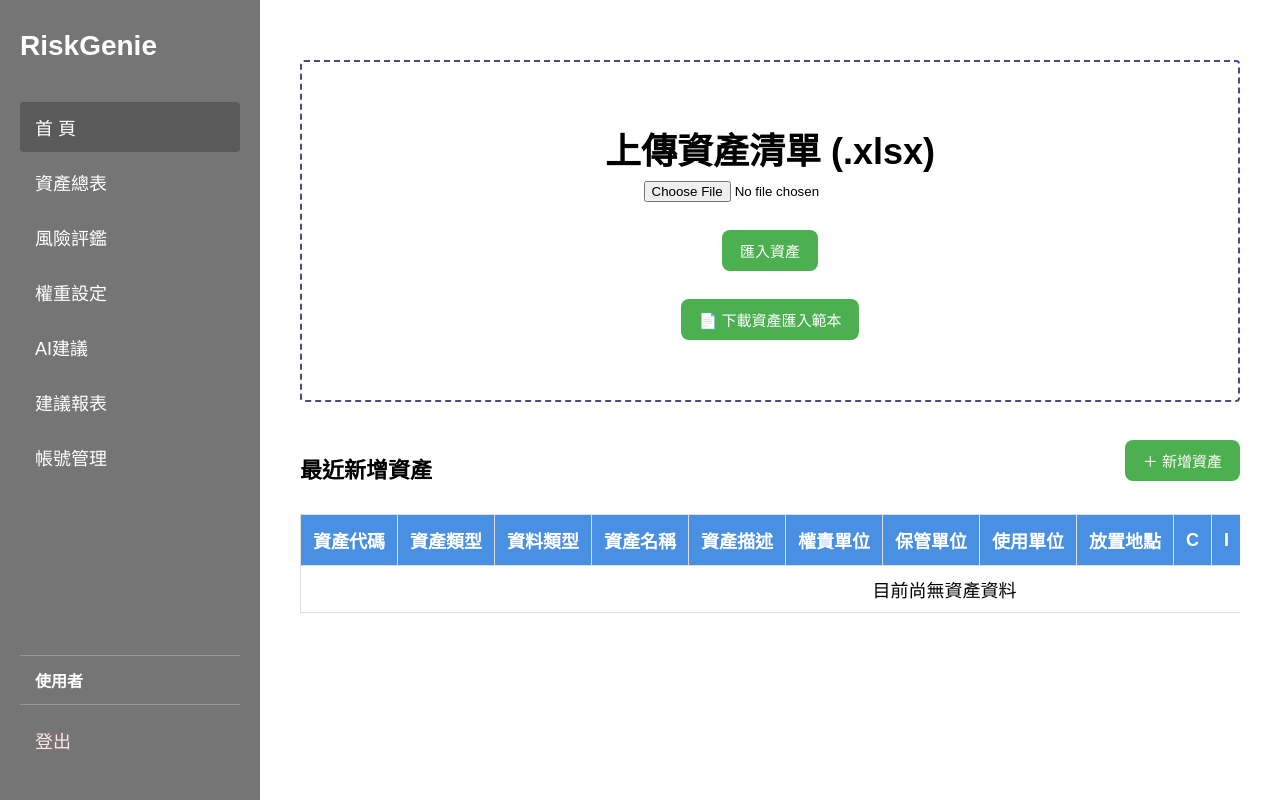
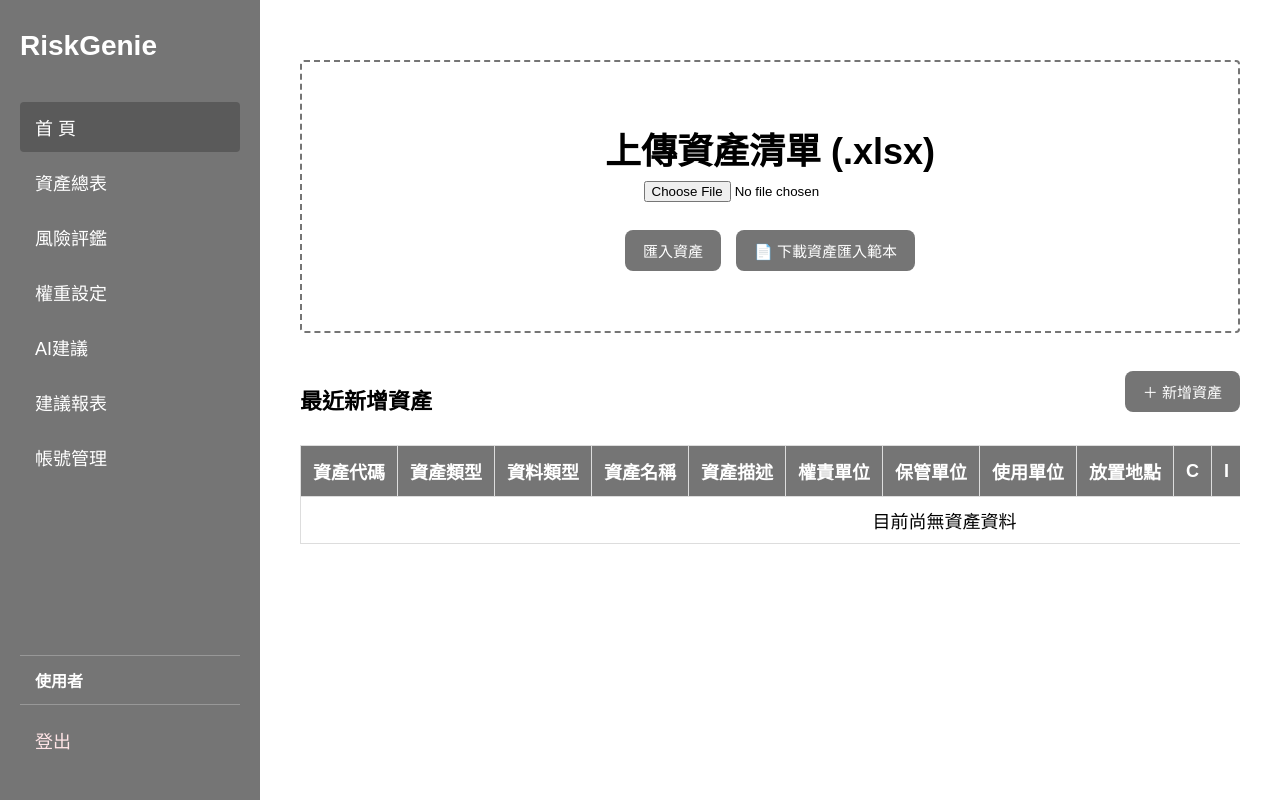
Before and after one commit to Cathy0928/risk-assessment-project, a Flask app: template riskGenie/templates/index.html in a window 1280 px wide. Run offline with Flask 3, Linux system fonts and the light colour scheme; the template is opened without the code that fills it, so the values that code supplies are empty.

Commit message:
小改介面

```diff
--- a/riskGenie/static/css/index.css
+++ b/riskGenie/static/css/index.css
@@ -1,6 +1,6 @@
 /* static/css/index.css */
 .upload-box {
-    border: 2px dashed #4A4A8A;
+    border: 2px dashed #757575;
     padding: 60px 40px;
     text-align: center;
     background-color: #ffffff;
@@ -81,7 +81,7 @@
 
 .asset-table-simple th{
 
-    background:#4a90e2;
+    background:#757575;
 
     color:white;
 
@@ -141,7 +141,7 @@
 
 .add-btn{
 
-    background:#4CAF50;
+    background:#757575;
 
     color:white;
 
--- a/riskGenie/templates/index.html
+++ b/riskGenie/templates/index.html
@@ -29,7 +29,12 @@
     </a>
 
     <button class="menu-btn">風險評鑑</button>
+
+    <!-- 💡 已更新：新增權重設定超連結 -->
+    <a href="{{ url_for('weight_setting') }}">
         <button class="menu-btn">權重設定</button>
+    </a>
+
     <button class="menu-btn">AI建議</button>
     <button class="menu-btn">建議報表</button>
     <button class="menu-btn">帳號管理</button>
@@ -71,19 +76,21 @@
 
                 <br><br>
 
-                <button class="add-btn" type="submit">
+                <div class="btn-group" style="display: flex; justify-content: center; align-items: center; gap: 15px;">
+
+                    <button class="add-btn" type="submit" style="white-space: nowrap;">
                         匯入資產
                     </button>
 
-            </form>
-
-            <br>
-
                     <a href="{{ url_for('download_template') }}">
-                <button class="add-btn" type="button">
+                        <button class="add-btn" type="button" style="white-space: nowrap;">
                             📄 下載資產匯入範本
                         </button>
                     </a>
+
+                </div>
+
+            </form>
 
         </div>
 
```
Also changed, not shown: riskGenie/static/css/asset_summary.css (+4 -6 lines), riskGenie/templates/asset_add.html (+0 -20 lines). Lines whose indentation alone changed are shown as unchanged.
